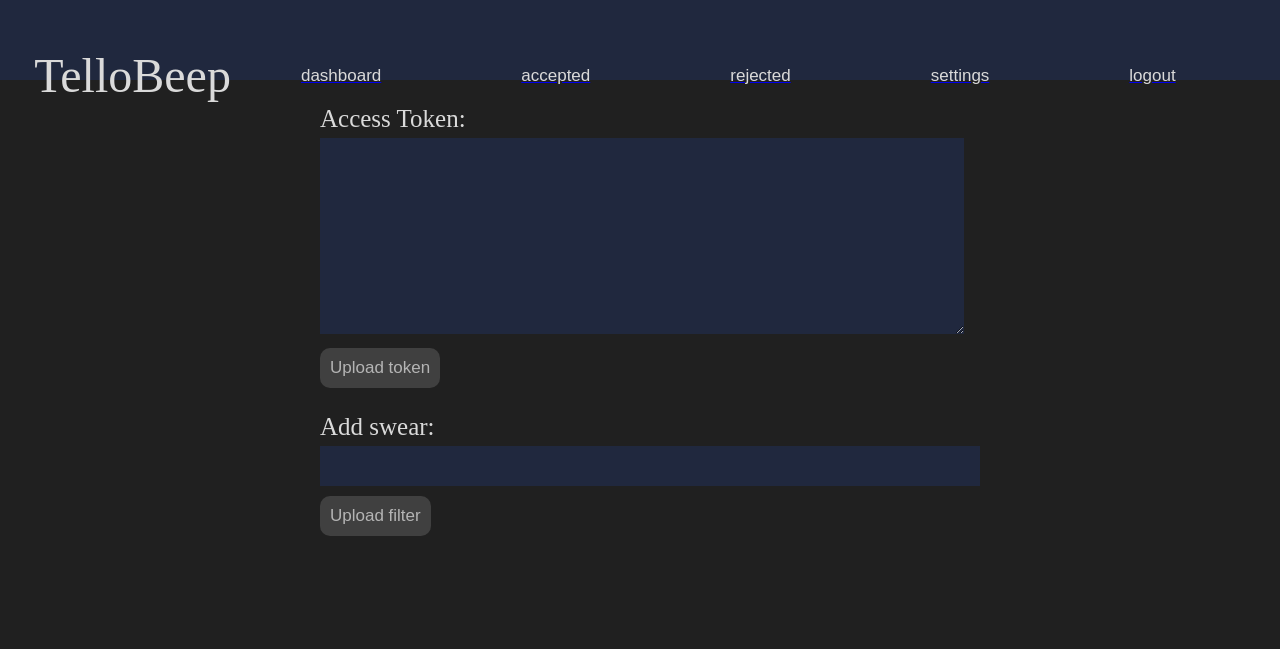
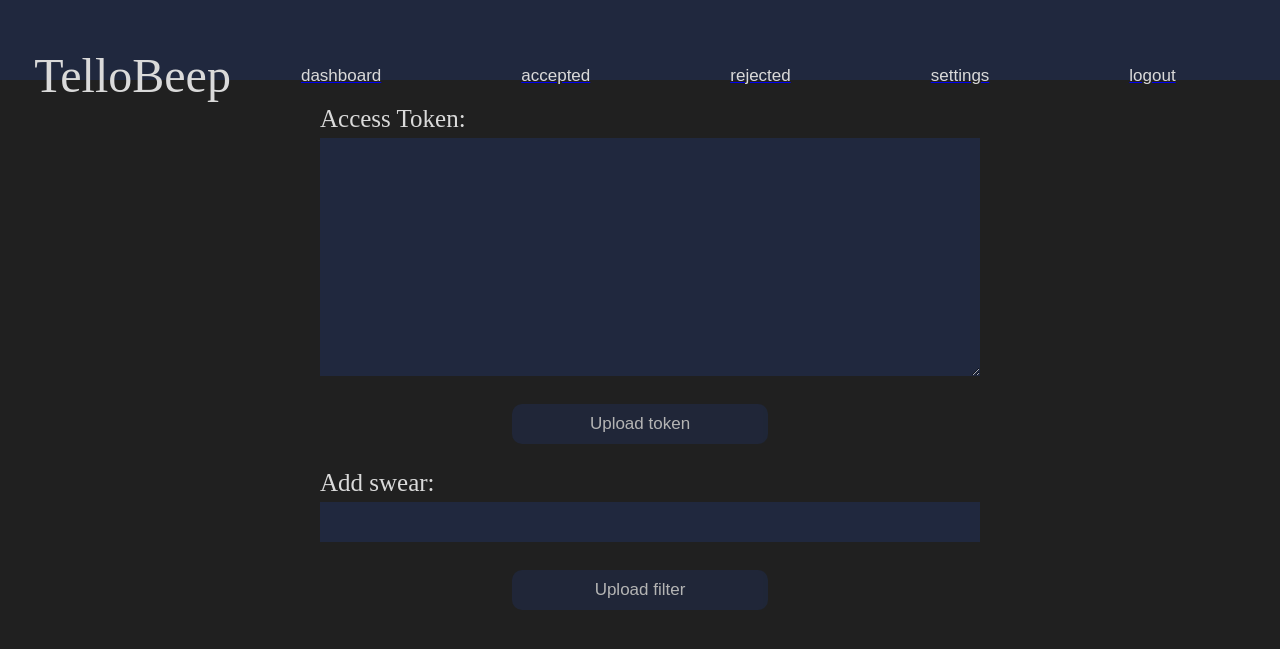
Before and after one commit to spottedmi/TelloBeep, a Flask app: page /settings in a window 1280 px wide. Shown: the top 649 px of the page. Run offline with Flask 2, Linux system fonts and the light colour scheme; a user stored in the database is signed in; data comes from the database, SQL or seed files in the repository; data that the repository does not hold is empty.

Commit message:
upload token and filter functions added, gitignore modified

```diff
--- a/backend/static/loginpage.css
+++ b/backend/static/loginpage.css
@@ -6,7 +6,7 @@ body{
 	height: 100vh;
 	width: 100vw;
 	overflow: hidden;
-	background: #0C0D0D;
+	background: #202020;
 }
 
 h1{
--- a/backend/static/mainpage.css
+++ b/backend/static/mainpage.css
@@ -57,6 +57,7 @@ form > textarea {
 }
 
 #settingsForm{
+	display: flex;
 	flex-direction: column;
 	align-self: center;
 	width: 50%;
@@ -64,6 +65,8 @@ form > textarea {
 
 #settingsForm > textarea{
 	width: 100%;
+	height: 17vw;
+	padding: 10px;
 	background: #20283E;
 	color: #DADADA;
 	border: none;
@@ -71,7 +74,6 @@ form > textarea {
 }
 
 #settingsForm > input{
-	width: 100%;
 	background: #20283E;
 	color: #DADADA;
 	border: none;
@@ -79,7 +81,18 @@ form > textarea {
 	padding: 10px;
 }
 
-#settingsForm > button{
+#settingsForm > p{
+	color: #DADADA;
+	margin-bottom: 5px;
+	font-size: 25px;
+}
+
+#filterInput{
+	width: 100%;
+}
+
+.uploadButton{
+	width: 40%;
 	background: #484848;
 	color: #DADADA;
 	border: none;
@@ -88,20 +101,11 @@ form > textarea {
 	margin-top: 10px;
 	border-radius: 10px;
 	opacity: 80%;
+	align-self: center;
 }
 
-#settingsForm > button:hover{
+.uploadButton:hover{
 	  opacity: 100%;
-}
-
-#settingsForm > p{
-	color: #DADADA;
-	margin-bottom: 5px;
-	font-size: 25px;
-}
-
-#settingsForm > textarea{
-	height: 15vw;
 }
 
 @media  (orientation:landscape){
@@ -204,10 +208,6 @@ form > textarea {
 		width: 90%;
 	}
 
-	#settingsForm > input{
-		width: 90%;
-	}
-
 	content{
 	    position: absolute;
 	    height: 93vh;
--- /dev/null
+++ b/backend/static/scripts/test.js
@@ -0,0 +1 @@
+console.log("fiut");
--- a/backend/templates/settings.html
+++ b/backend/templates/settings.html
@@ -2,11 +2,9 @@
 <html>
 <head>
 	<meta charset="utf-8">
-	<!-- <link rel="stylesheet" type="text/css" href="{{ url_for('static', filename='mainpage.css') }}"> -->
 	<link rel="stylesheet" type="text/css" href="../static/mainpage.css">
 	<script src="https://ajax.googleapis.com/ajax/libs/jquery/3.6.0/jquery.min.js"></script>
 	<script src="https://code.jquery.com/ui/1.13.0-rc.3/jquery-ui.js"></script>
-	<script src="{{ url_for('static', filename='scripts/script.js') }}"></script>
 	<title>Settings</title>
 </head>
 <body>
@@ -35,11 +33,12 @@
 	 	<p>Access Token:</p>
 		<textarea id="tokenInput"></textarea>
 		</br>
-		<button onclick="uploadToken()">Upload token</button>
+		<input id="uploadTokenBtn" class="uploadButton" type="button" value="Upload token" />
 		<p>Add swear:</p>
 		<input id="filterInput" type="text" name="swearsList">
 		</br>
-		<button id="uploadFilterBtn">Upload filter</button>
+		<input id="uploadFilterBtn" class="uploadButton" type="button" value="Upload filter" />
 	</div>
+	<script src="../static/scripts/script.js"></script>
 </body>
 </html>
```
Also changed, not shown: backend/static/scripts/script.js (+33 -39 lines), 1 other file.
